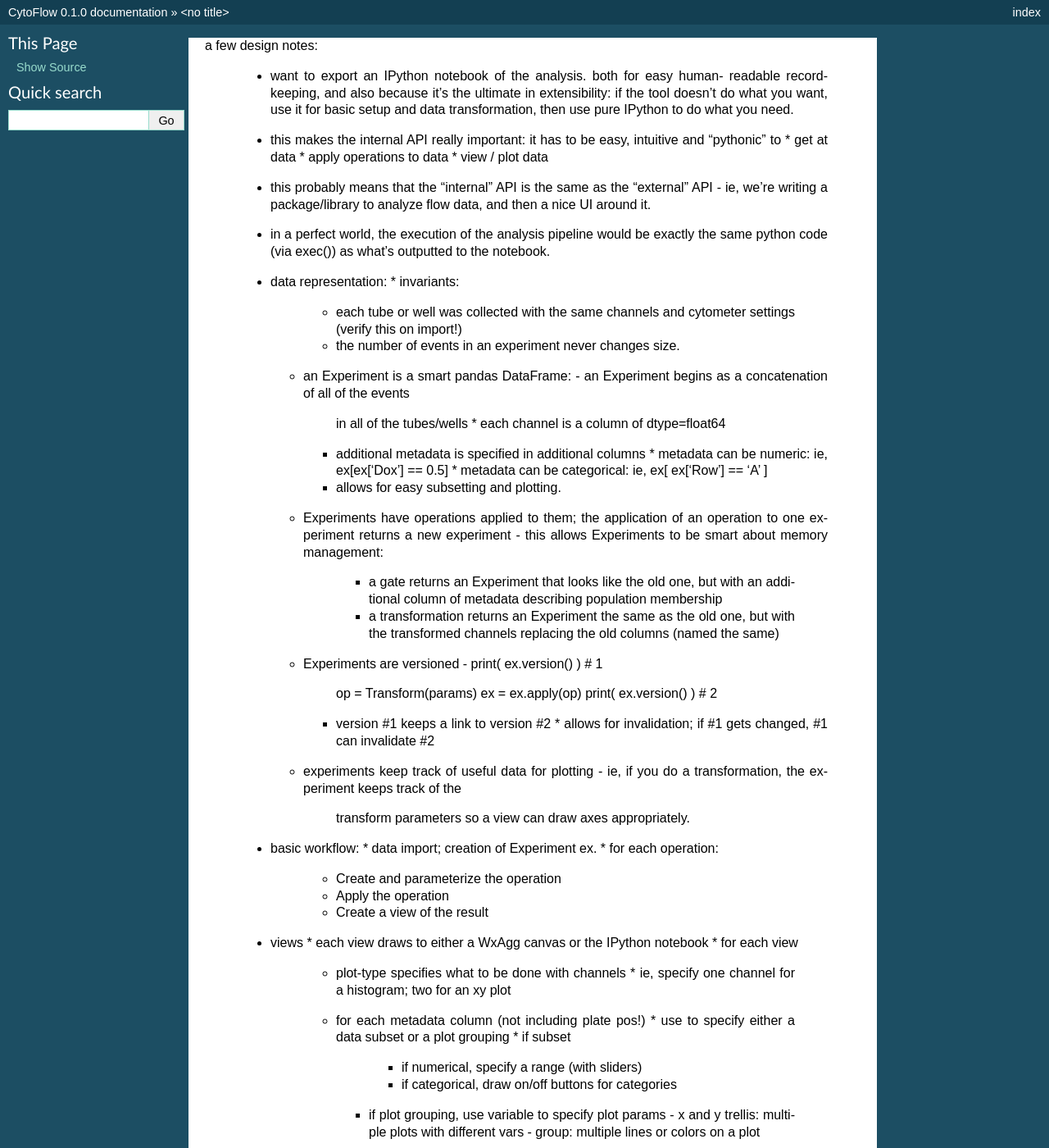
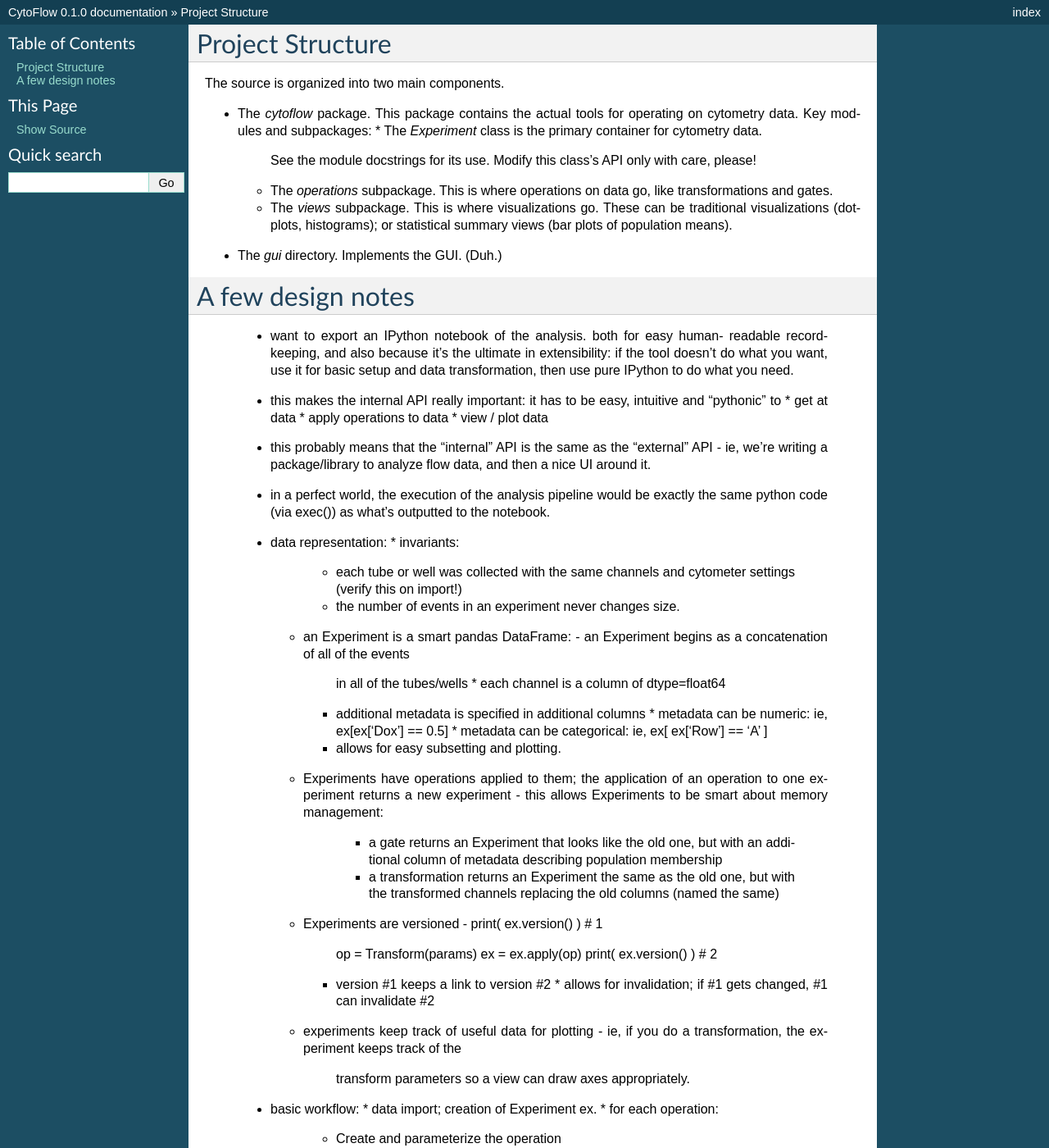
Before and after one commit to cytoflow/cytoflow, a Sphinx documentation site: the page built from doc/design.rst, in a window 1280 px wide and 1400 px high. Shown: the whole window at 82% size. Built offline with Sphinx 7.4.7, drawn with Linux system fonts in a browser that asks for light colours; some of the changed text lies outside the part shown.

Commit message:
A few more docs.

```diff
--- a/doc/conf.py
+++ b/doc/conf.py
@@ -33,6 +33,7 @@ extensions = [
     'sphinx.ext.todo',
     'sphinx.ext.mathjax',
     'sphinx.ext.viewcode',
+    'numpydoc'
 ]
 
 # Add any paths that contain templates here, relative to this directory.
--- a/doc/design.rst
+++ b/doc/design.rst
@@ -1,5 +1,23 @@
+Project Structure
+-----------------
 
-a few design notes:
+The source is organized into two main components.
+
+* The *cytoflow* package.  This package contains the actual tools for
+  operating on cytometry data.  Key modules and subpackages:
+  * The *Experiment* class is the primary container for cytometry data.
+    See the module docstrings for its use.  Modify this class's API
+    only with care, please!
+  * The *operations* subpackage.  This is where operations on data go,
+    like transformations and gates.
+  * The *views* subpackage.  This is where visualizations go.  These can
+    be traditional visualizations (dotplots, histograms); or statistical
+    summary views (bar plots of population means).
+
+* The *gui* directory.  Implements the GUI.  (Duh.)
+
+A few design notes
+------------------
 
  - want to export an IPython notebook of the analysis.  both for easy human-
    readable record-keeping, and also because it's the ultimate in
@@ -60,7 +78,7 @@ a few design notes:
      - Create a view of the result
 
  - views
-   * each view draws to either a WxAgg canvas or the IPython notebook
+   * each view draws to either a QtAgg canvas or the IPython notebook
    * for each view
      - plot-type specifies what to be done with channels
        * ie, specify one channel for a histogram; two for an xy plot
```
Also changed, not shown: README.md (+27 -1 lines), doc/examples/Example Interactive Plot.ipynb (added), 3 other files.
